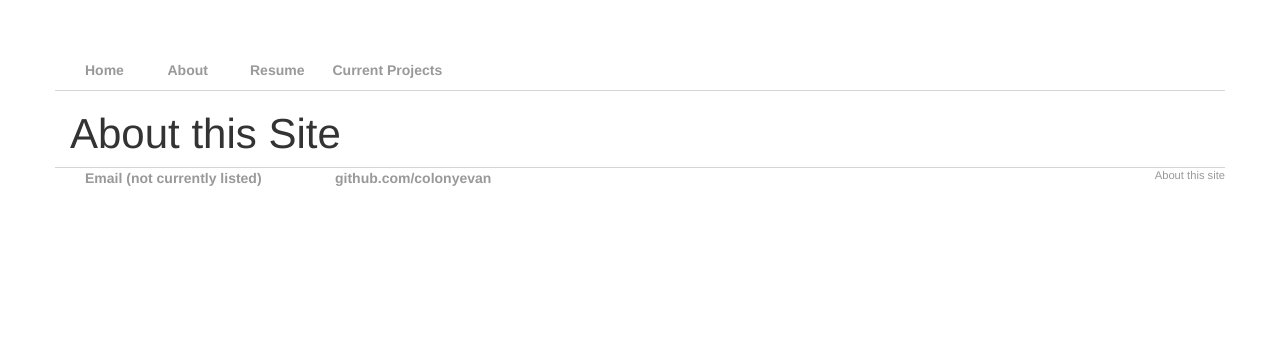
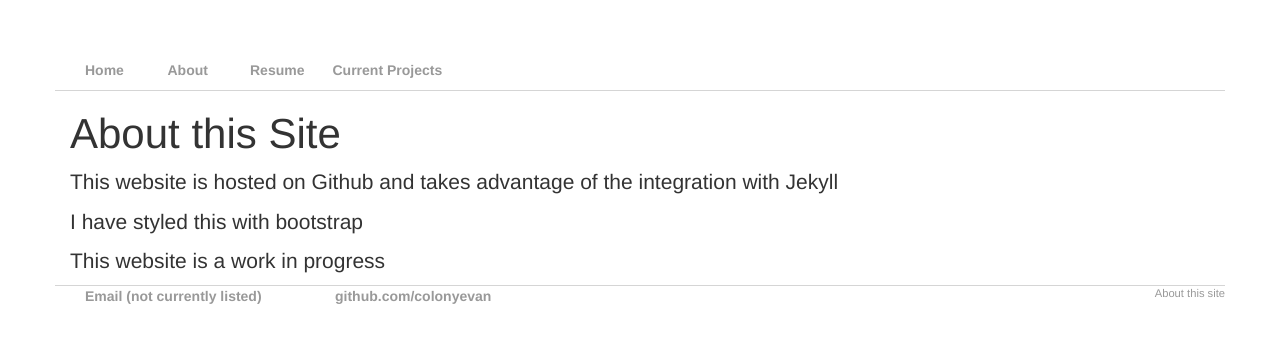
Before and after one commit to colonyevan/colonyevan.github.io, a Jekyll site: the page built from site/index.html, in a window 1280 px wide. Shown: the top 343 px of the page. Built offline with Jekyll 4.4.1, drawn with Linux system fonts in a browser that asks for light colours.

Commit message:
Made about this site page

```diff
--- a/site/index.html
+++ b/site/index.html
@@ -4,5 +4,8 @@ title: Evan Colony
 ---
 <div class="blurb">
     <h1>About this Site</h1>
+    <p>This website is hosted on Github and takes advantage of the integration with Jekyll</p>
+    <p>I have styled this with bootstrap</p>
+    <p>This website is a work in progress</p>
 </div>
 <!-- /.blurb -->
```
